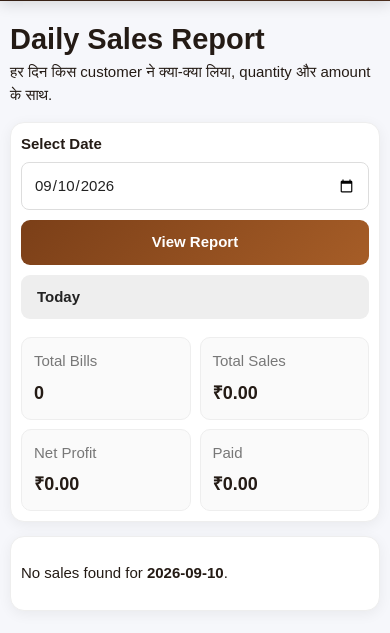
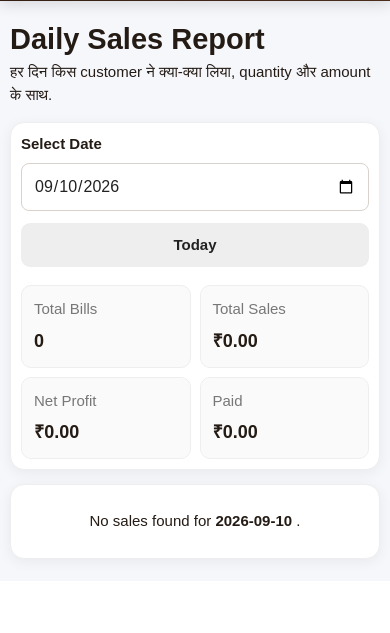
Before and after one commit to Mangal9101/sawariya_billing, a FastAPI app: page /reports in a window 390 px wide. Shown: the part 273-906 px from the top of the page. After the commit the page ends 839 px from the top, so only its background shows below. Run offline with FastAPI, Linux system fonts and the light colour scheme; the visitor is signed in with stand-in values (Sample User, id 1); data that the repository does not hold is empty.

Commit message:
Update reports.html

```diff
--- a/templates/reports.html
+++ b/templates/reports.html
@@ -4,17 +4,32 @@
 
 <main>
 
+  <!-- =========================
+       PAGE HEADER
+       ========================= -->
+
   <div class="top">
+
     <div>
       <h1>Daily Sales Report</h1>
       <p>हर दिन किस customer ने क्या-क्या लिया, quantity और amount के साथ.</p>
     </div>
+
   </div>
 
-  <!-- DATE FILTER -->
+
+  <!-- =========================
+       DATE FILTER
+       ========================= -->
+
   <section class="panel">
 
-    <form class="dateform" method="get" action="/reports">
+    <form
+      class="dateform"
+      method="get"
+      action="/reports"
+      id="reportDateForm"
+    >
 
       <label>
         <b>Select Date</b>
@@ -22,25 +37,29 @@
         <input
           type="date"
           name="date"
+          id="reportDate"
           value="{{ report_date }}"
         >
       </label>
 
-      <button class="btn" type="submit">
-        View Report
-      </button>
-
-      <a class="btn secondary" href="/reports">
+      <a
+        class="btn secondary"
+        href="/reports"
+      >
         Today
       </a>
 
     </form>
 
 
-    <!-- REPORT SUMMARY -->
+    <!-- =========================
+         REPORT SUMMARY
+         ========================= -->
+
     <div class="report-summary">
 
       <!-- TOTAL BILLS -->
+
       <div>
         <span>Total Bills</span>
         <b>{{ summary.bills }}</b>
@@ -48,49 +67,64 @@
 
 
       <!-- TOTAL SALES -->
+
       <div>
         <span>Total Sales</span>
+
         <b>
           ₹{{ '%.2f'|format(summary.sales|float) }}
         </b>
+
       </div>
 
 
       <!-- NET PROFIT -->
+
       <div>
         <span>Net Profit</span>
+
         <b>
           ₹{{ '%.2f'|format(summary.net_profit|float) }}
         </b>
+
       </div>
 
 
       <!-- PAID -->
+
       <div>
         <span>Paid</span>
+
         <b>
           ₹{{ '%.2f'|format(summary.paid|float) }}
         </b>
+
       </div>
-
 
     </div>
 
   </section>
 
 
-  <!-- INDIVIDUAL BILLS -->
+  <!-- =========================
+       INDIVIDUAL INVOICES
+       ========================= -->
 
   {% for i in invoices %}
 
   <section class="panel invoice-report">
 
-    <!-- INVOICE HEADER -->
+    <!-- =========================
+         INVOICE HEADER
+         ========================= -->
 
     <div class="invoice-title">
 
       <div>
-        <b>{{ i.invoice_no }}</b>
+
+        <b>
+          {{ i.invoice_no }}
+        </b>
 
         —
 
@@ -98,26 +132,35 @@
 
       </div>
 
+
       <div>
+
         <b>
           Total:
           ₹{{ '%.2f'|format(i.total|float) }}
         </b>
+
       </div>
 
     </div>
 
 
-    <!-- CUSTOMER DETAILS -->
+    <!-- =========================
+         CUSTOMER DETAILS
+         ========================= -->
 
     <div class="customer-report">
 
       <b>Customer:</b>
 
       {% if i.customer and i.customer.name %}
+
         {{ i.customer.name }}
+
       {% else %}
+
         Walk-in
+
       {% endif %}
 
 
@@ -126,6 +169,7 @@
         &nbsp; | &nbsp;
 
         <b>Mobile:</b>
+
         {{ i.customer.phone }}
 
       {% endif %}
@@ -136,6 +180,7 @@
         &nbsp; | &nbsp;
 
         <b>Address:</b>
+
         {{ i.customer.address }}
 
       {% endif %}
@@ -143,9 +188,11 @@
     </div>
 
 
-    <!-- PRODUCTS -->
+    <!-- =========================
+         PRODUCTS
+         ========================= -->
 
-    <div style="overflow-x:auto;">
+    <div class="invoice-products">
 
       <table>
 
@@ -199,16 +246,38 @@
     </div>
 
 
-    <!-- PAYMENT DETAILS -->
+    <!-- =========================
+         PAYMENT
+         ========================= -->
 
     <div class="report-payment">
 
       <b>Payment:</b>
+
       {{ i.payment_mode }}
 
     </div>
 
-<!-- WHATSAPP SHARE -->
+
+    <!-- =========================
+         ACTION BUTTONS
+         ========================= -->
+
+    <div class="invoice-actions">
+
+
+      <!-- PRINT ONLY THIS INVOICE -->
+
+      <a
+        href="/invoice/{{ i.id }}"
+        class="btn primary print-invoice-btn"
+        target="_blank"
+      >
+        🖨️ Print Invoice
+      </a>
+
+
+      <!-- WHATSAPP -->
 
       <a
         href="/invoice/{{ i.id }}/whatsapp"
@@ -217,18 +286,28 @@
         📲 Share Invoice on WhatsApp
       </a>
 
+    </div>
+
+
   </section>
 
 
   {% else %}
 
-  <!-- NO SALES -->
+  <!-- =========================
+       NO SALES
+       ========================= -->
 
-  <section class="panel">
+  <section class="panel no-sales">
 
     <p>
+
       No sales found for
-      <b>{{ report_date }}</b>.
+
+      <b>
+        {{ report_date }}
+      </b>.
+
     </p>
 
   </section>
@@ -237,21 +316,140 @@
 
 </main>
 
+
+<!-- =========================================================
+     AUTO DATE REPORT
+     ========================================================= -->
+
+<script>
+
+document.addEventListener("DOMContentLoaded", function () {
+
+    const dateInput =
+        document.getElementById("reportDate");
+
+    const form =
+        document.getElementById("reportDateForm");
+
+    if (!dateInput || !form) {
+        return;
+    }
+
+
+    /*
+     * Date select/change होते ही
+     * report automatically load होगा.
+     */
+
+    dateInput.addEventListener("change", function () {
+
+        if (this.value) {
+
+            form.submit();
+
+        }
+
+    });
+
+});
+
+</script>
+
+
 <style>
 
 /* =========================================================
-   WHATSAPP SHARE BUTTON
+   DATE AREA
+   ========================================================= */
+
+.dateform {
+
+    display: flex;
+
+    align-items: end;
+
+    gap: 12px;
+
+    flex-wrap: wrap;
+
+}
+
+
+.dateform label {
+
+    display: flex;
+
+    flex-direction: column;
+
+    gap: 7px;
+
+}
+
+
+.dateform input[type="date"] {
+
+    min-height: 44px;
+
+    padding: 9px 12px;
+
+    border: 1px solid #d8d1cc;
+
+    border-radius: 8px;
+
+    background: #ffffff;
+
+    font-size: 15px;
+
+    box-sizing: border-box;
+
+}
+
+
+/* =========================================================
+   INVOICE ACTIONS
+   ========================================================= */
+
+.invoice-actions {
+
+    display: flex;
+
+    flex-direction: column;
+
+    gap: 10px;
+
+    margin-top: 16px;
+
+}
+
+
+.print-invoice-btn {
+
+    width: 100%;
+
+    box-sizing: border-box;
+
+    text-align: center;
+
+    text-decoration: none;
+
+}
+
+
+/* =========================================================
+   WHATSAPP
    ========================================================= */
 
 .whatsapp-btn {
+
     display: flex;
 
     align-items: center;
+
     justify-content: center;
 
     width: 100%;
 
-    margin-top: 16px;
+    box-sizing: border-box;
 
     padding: 13px 16px;
 
@@ -264,6 +462,7 @@
     border-radius: 10px;
 
     font-size: 15px;
+
     font-weight: 700;
 
     transition:
@@ -273,9 +472,12 @@
 
     box-shadow:
         0 3px 10px rgba(37, 211, 102, 0.22);
+
 }
 
+
 .whatsapp-btn:hover {
+
     background: #1ebe5d;
 
     color: #ffffff !important;
@@ -284,10 +486,38 @@
 
     box-shadow:
         0 5px 14px rgba(37, 211, 102, 0.30);
+
 }
 
+
 .whatsapp-btn:active {
+
     transform: translateY(0);
+
+}
+
+
+/* =========================================================
+   INVOICE TABLE
+   ========================================================= */
+
+.invoice-products {
+
+    width: 100%;
+
+    overflow-x: auto;
+
+}
+
+
+/* =========================================================
+   NO SALES
+   ========================================================= */
+
+.no-sales {
+
+    text-align: center;
+
 }
 
 
@@ -297,8 +527,71 @@
 
 @media (max-width: 600px) {
 
+    .dateform {
+
+        width: 100%;
+
+        display: flex;
+
+        flex-direction: column;
+
+        align-items: stretch;
+
+    }
+
+
+    .dateform label {
+
+        width: 100%;
+
+    }
+
+
+    .dateform input[type="date"] {
+
+        width: 100%;
+
+        min-height: 48px;
+
+        font-size: 16px;
+
+    }
+
+
+    .dateform .btn {
+
+        width: 100%;
+
+        text-align: center;
+
+        box-sizing: border-box;
+
+    }
+
+
+    .invoice-actions {
+
+        width: 100%;
+
+    }
+
+
+    .print-invoice-btn {
+
+        min-height: 50px;
+
+        display: flex;
+
+        align-items: center;
+
+        justify-content: center;
+
+        font-size: 16px;
+
+    }
+
+
     .whatsapp-btn {
-        width: 100%;
 
         min-height: 50px;
 
@@ -307,6 +600,7 @@
         font-size: 16px;
 
         border-radius: 10px;
+
     }
 
 }
```
Lines whose indentation alone changed are shown as unchanged.
